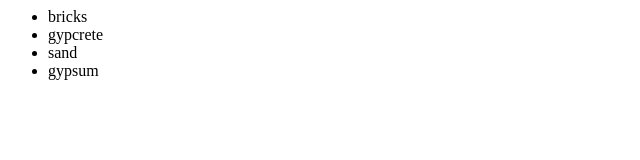
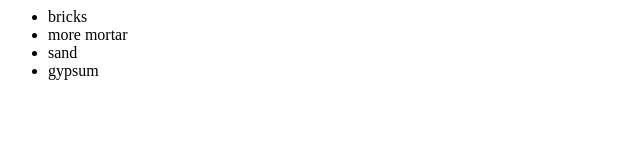
Before and after one commit to sanwj/gitTutorial, a plain HTML site: page index.html in a window 1280 px wide. Shown: the full height of the page, 0-640 px from the left. Drawn offline with Linux system fonts and the light colour scheme.

Commit message:
Add more mortar

```diff
--- a/index.html
+++ b/index.html
@@ -3,7 +3,7 @@
             <div>
                 <ul>
                     <li>bricks</li>
-                    <li>gypcrete</li>
+                    <li>more mortar</li>
                     <li>sand</li>
                     <li>gypsum</li>
                 </ul>
```
